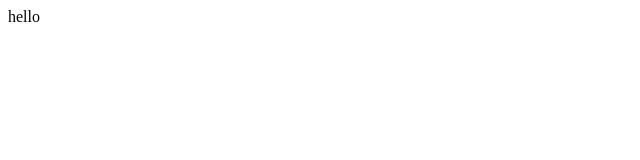
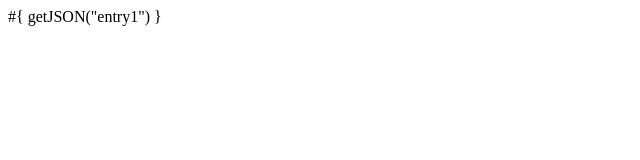
Before and after one commit to psluja/sample-html, a plain HTML site: page Index.html in a window 1280 px wide. Shown: the whole page, without its empty margins (0-640 px from the left). Drawn offline with Linux system fonts and the light colour scheme.

Commit message:
no message

```diff
--- a/Index.html
+++ b/Index.html
@@ -5,7 +5,7 @@
 </head>
 
 <body>
-hello
+#{     getJSON("entry1")      }
 </body>
 
 </html>
```
